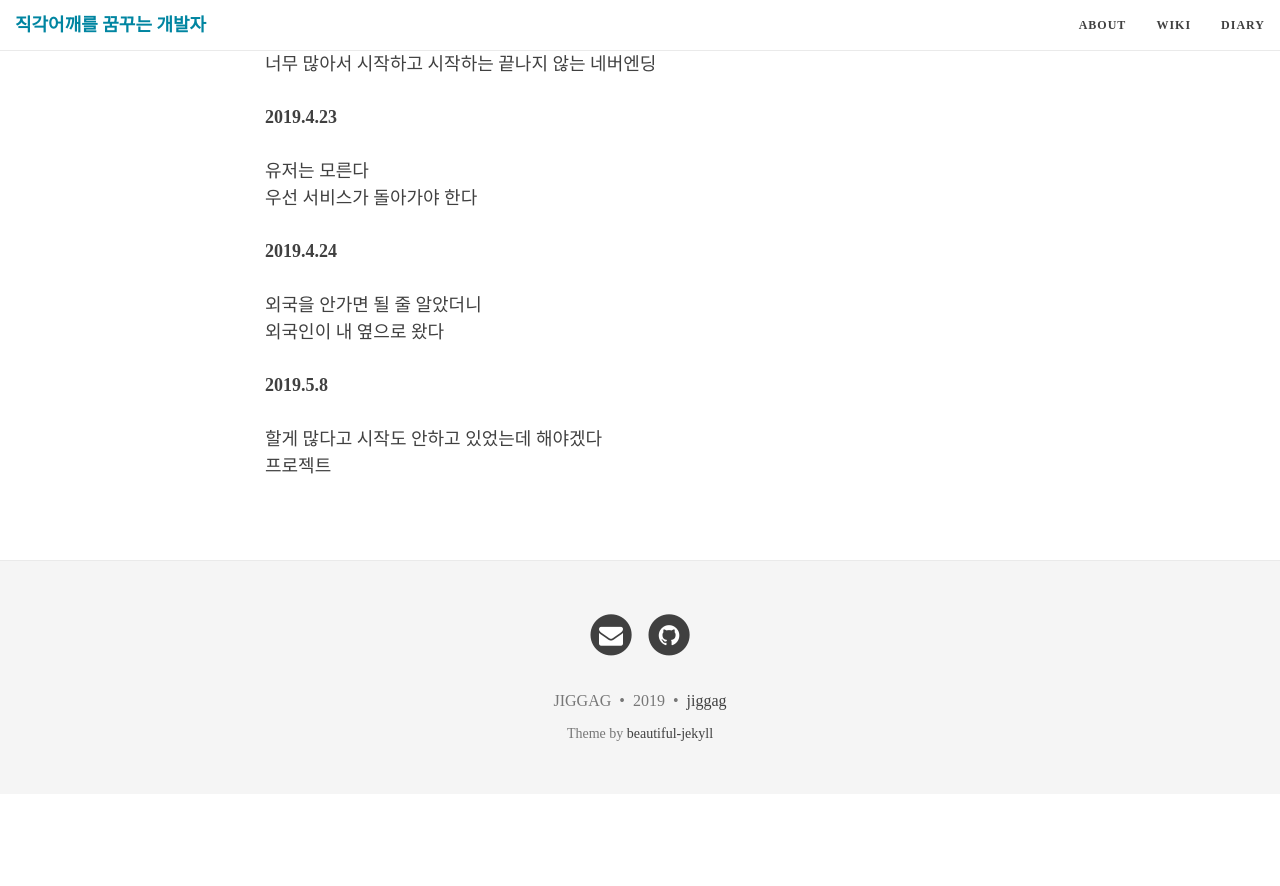
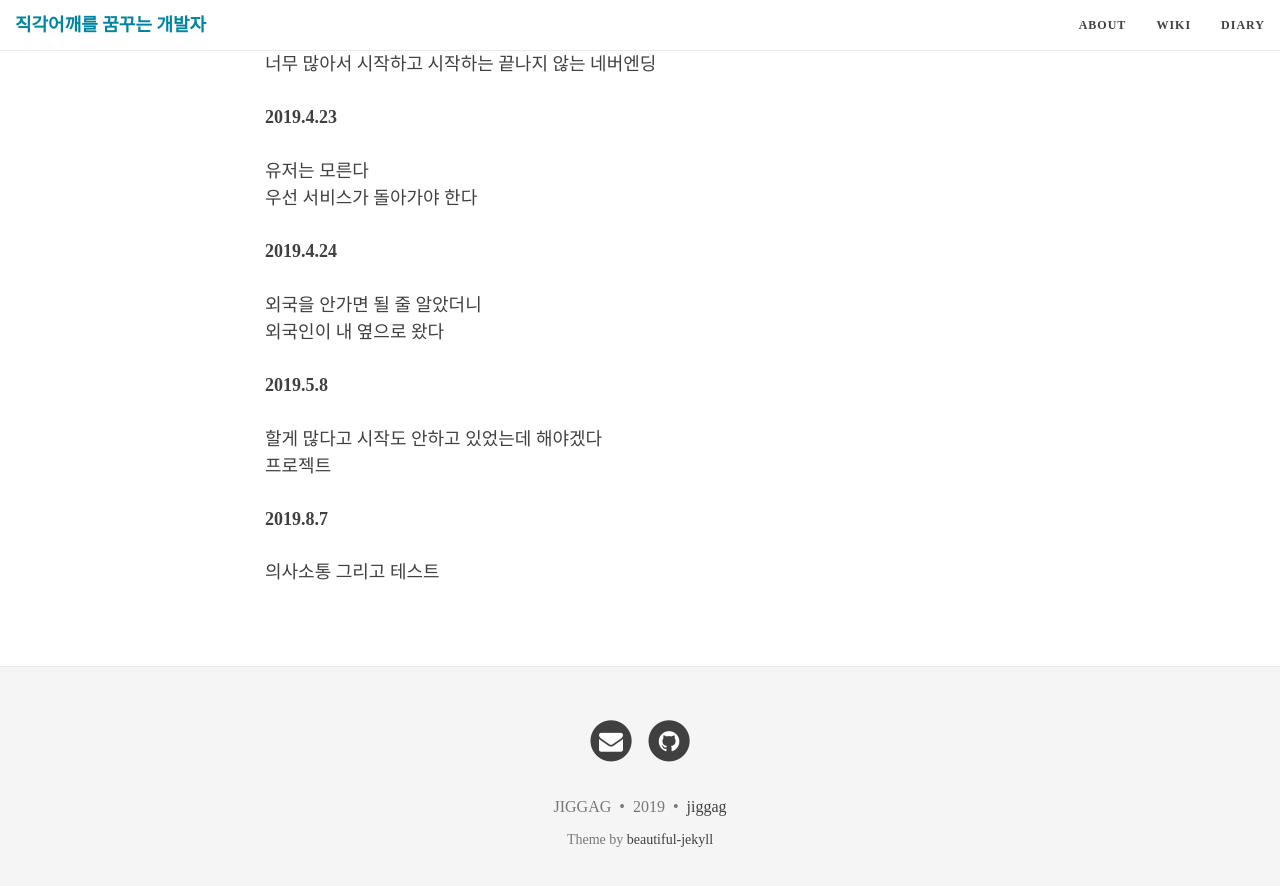
Before and after one commit to jiggag/jiggag.github.io, a Jekyll site: the page built from diary.md, in a window 1280 px wide and 900 px high, scrolled down 520 px. Shown: the top 886 px of the window. Built offline with Jekyll 4.4.1, drawn with Linux system fonts in a browser that asks for light colours; nearby versions of some CDN libraries; before the commit the page ends 1314 px from its top, so only the background shows below that.

Commit message:
Update diary.md

```diff
--- a/diary.md
+++ b/diary.md
@@ -27,3 +27,6 @@ title: Diary
 #### 2019.5.8
 할게 많다고 시작도 안하고 있었는데 해야겠다
 프로젝트
+
+#### 2019.8.7
+의사소통 그리고 테스트
```
